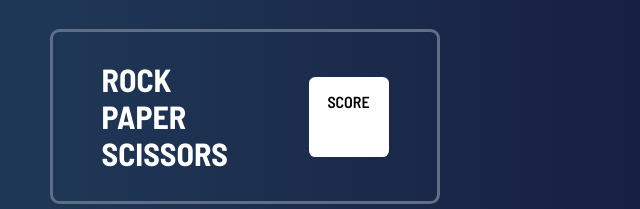
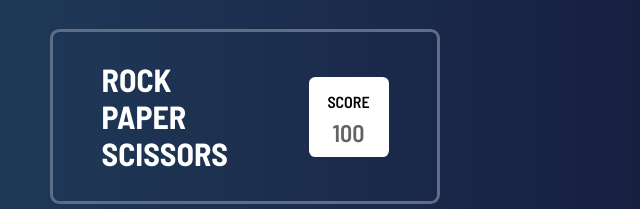
Before and after one commit to JoseAlvarezMartinez/rock-paper-scissors-game, a React (Create React App) app: page / in a window 1280 px wide. Shown: the top 209 px of the page, without its empty margins (395-1035 px from the left). Built offline with nearby package versions, Linux system fonts and the light colour scheme.

Commit message:
--Score Header--

```diff
--- a/src/App.jsx
+++ b/src/App.jsx
@@ -1,9 +1,10 @@
 import Header from "./components/Header";
-
+import { useState } from "react";
 function App() {
+  const [score, setScore] = useState(100);
   return (
     <>
-      <Header />
+      <Header score={score} />
     </>
   );
 }
--- a/src/components/Header.jsx
+++ b/src/components/Header.jsx
@@ -1,6 +1,6 @@
 import React from "react";
 
-const Header = () => {
+const Header = ({score}) => {
   return (
     <header>
       {" "}
@@ -10,6 +10,7 @@ const Header = () => {
       </h1>
       <div className="score-card">
         <p>{"score".toUpperCase()}</p>
+        <p className="score-card-score">{score}</p>
       </div>
     </header>
   );
--- a/src/index.css
+++ b/src/index.css
@@ -38,4 +38,10 @@ h1 {
 }
 .score-card p {
   text-align: center;
+  margin-bottom: 0;
 }
+.score-card-score{
+  margin-top: .5rem;
+  font-size: 1.5rem;
+  color: rgb(99, 99, 99)
+}
```
